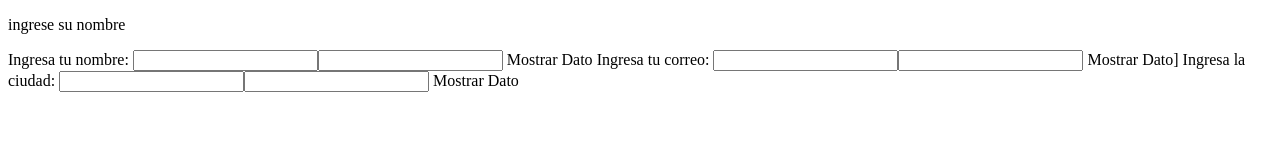
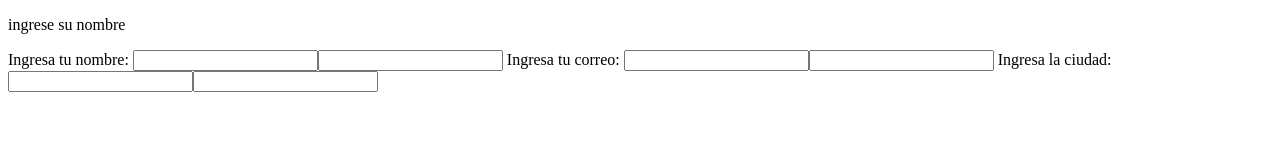
Before and after one commit to AndresLozan07/Actividad-1-javaScript, a plain HTML site: page index.html in a window 1280 px wide. Drawn offline with Linux system fonts and the light colour scheme.

Commit message:
feat: :bug: se quito el button inecesario
se quito el button inecesario

```diff
--- a/index.html
+++ b/index.html
@@ -9,14 +9,11 @@
         <p>ingrese su nombre</p>
     <label for="nombre">Ingresa tu nombre:</label>
     <input type="text" id="nombre"><input>
-    <buttononclick="leerNombre()">Mostrar Dato</buttonclick></button>
 
     <label for="correo">Ingresa tu correo:</label>
     <input type="text" id="correo"><input>
-    <buttononclick="leeCorreo()">Mostrar Dato</buttonclick></button>]
 
     <label for="nombre">Ingresa la ciudad:</label>
     <input type="text" id="ciudad"><input>
-    <buttononclick="leerCiudad()">Mostrar Dato</buttonclick></button>
 
 </html>
```
